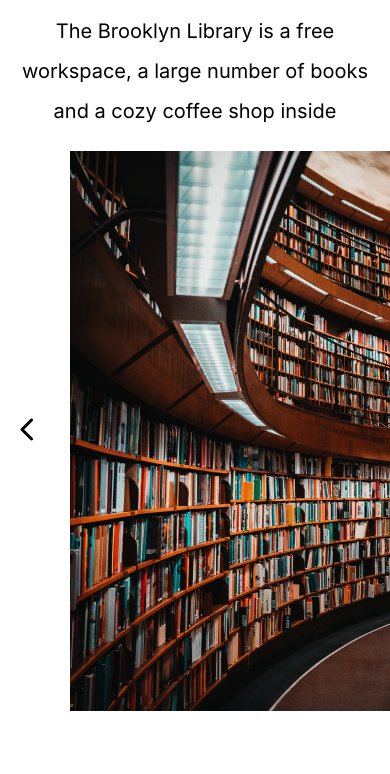
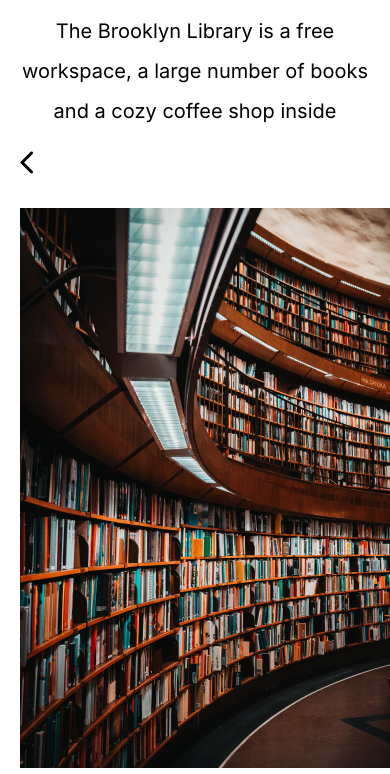
Before and after one commit to tatidem/rss-repository, a plain HTML site: page Library/index.html in a window 390 px wide. Shown: the part 800-1574 px from the top of the page. Drawn offline with Linux system fonts and the light colour scheme.

Commit message:
fix: change css

```diff
--- a/Library/css/style.css
+++ b/Library/css/style.css
@@ -894,7 +894,7 @@ footer a:hover{
     }
 
     .about_wrapper{
-        width: 590px;
+        width: 100%;
         align-items: center;
         margin: 0 auto;
 
@@ -970,4 +970,13 @@ footer a:hover{
         margin-left: 7px;
         margin-right: 15px;
     }
+    .container {
+        position: relative;
+        width: 100%;
+        margin: 0 auto;
+    }
+    .map{
+        width: 100%;
+    }
+
 }
```
